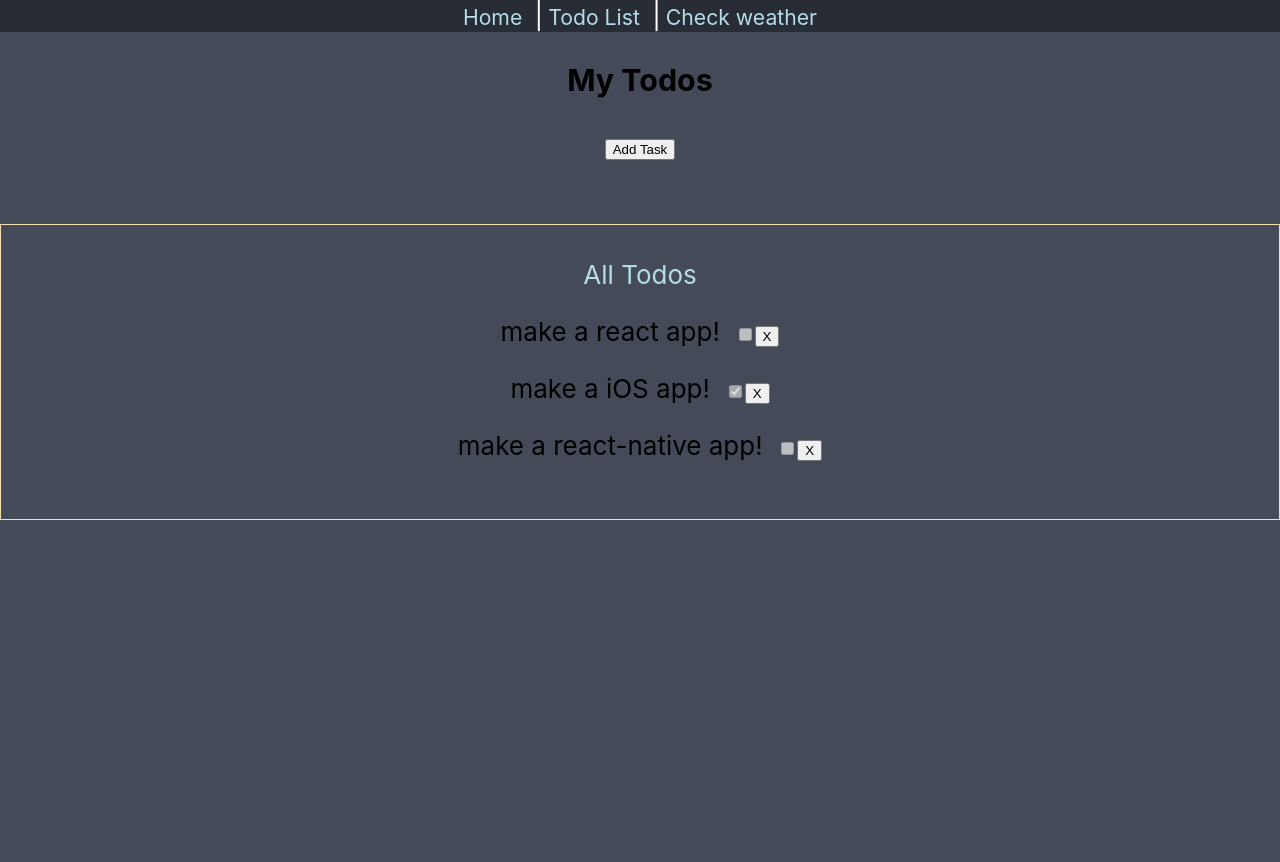
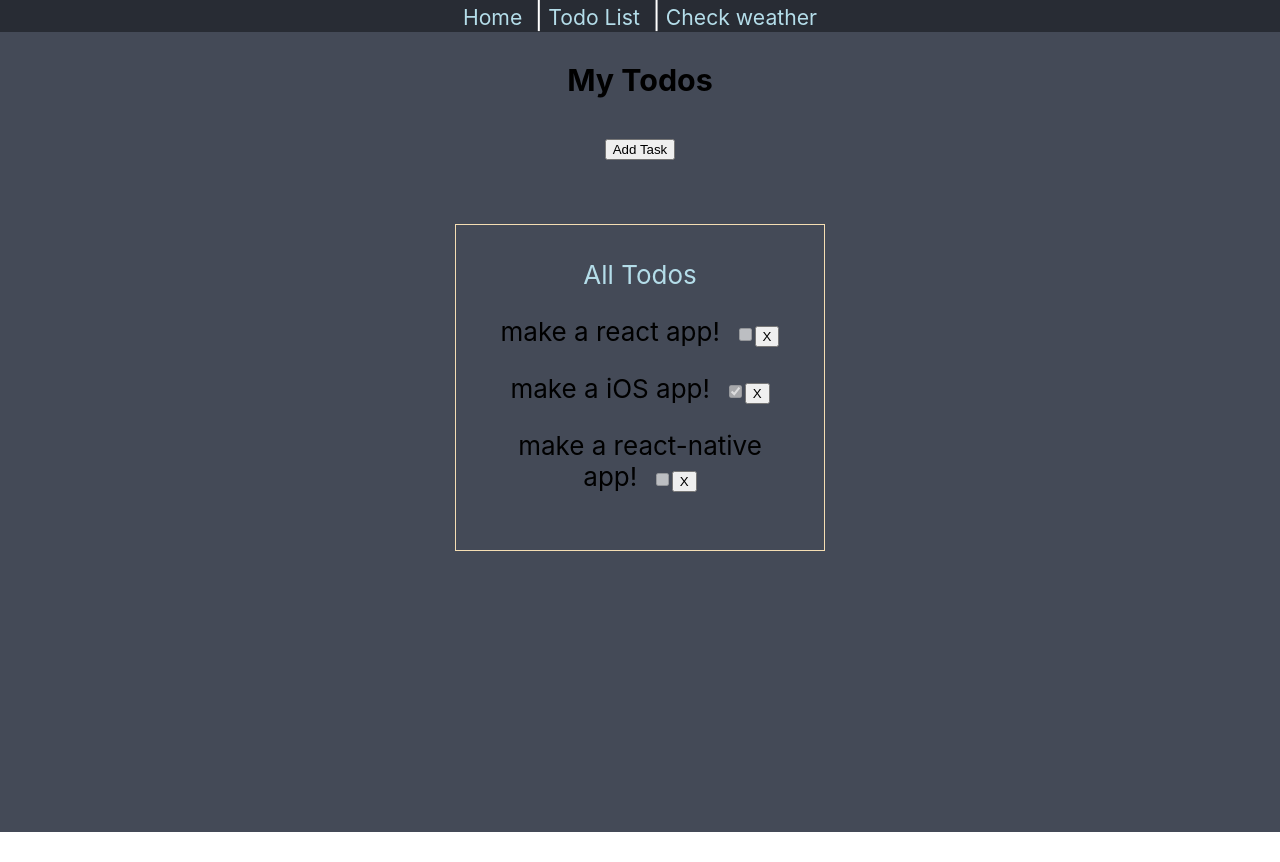
Before and after one commit to yoni-g/todos-typescript-learn, a React (Create React App) app: page /#/todos in a window 1280 px wide. After the commit the page ends 832 px from the top, so only its background shows below. Built offline with nearby package versions, Linux system fonts and the light colour scheme.

Commit message:
fixed css on TodoPage

```diff
--- a/src/App.css
+++ b/src/App.css
@@ -46,6 +46,7 @@
   padding: 0.5rem 2rem 2rem 2rem;
 }
 .TodosContainer{
+  width: 19rem;
   margin-top: 4rem;
 }
 .TodosContainer>p{
--- a/src/pages/HomeContainer.tsx
+++ b/src/pages/HomeContainer.tsx
@@ -9,7 +9,7 @@ export default class HomePage extends React.Component<{}, {}> {
         return (
             <>
                 <Title title={this.homeTitle} />
-                <p>{"Having some fun with react+Typesciprt"}</p>
+                <p>{"Having some fun with reactJS+Typesciprt"}</p>
             </>
         )
     }
--- a/src/pages/TodoContainer.css
+++ b/src/pages/TodoContainer.css
@@ -0,0 +1,14 @@
+.TodoContainer{
+    display: flex;
+    flex-direction: column;
+    flex-wrap: wrap;
+}
+.TodoContainer-row{
+    flex-direction: row;
+    flex-grow: 1;
+    /* order: 1; */
+}
+.TodoContainer-col{
+    flex-grow: 2;
+    text-align: -webkit-center;
+}
--- a/src/pages/TodoContainer.tsx
+++ b/src/pages/TodoContainer.tsx
@@ -1,17 +1,13 @@
 import React from 'react';
-// import { HashRouter as Router, Route, Link, Switch } from 'react-router-dom'
-// import logo from './logo.svg';
+
 import Todo from "../modals/Todo";
 import { generateId } from "../utils/generateUniqueId"
 
 import Title from '../components/Title/Title';
-// import TodoItem from '../components/TodoItem/TodoItem';
 import AddTaskPanel from '../components/AddTaskPanel/AddTaskPanel';
-
-
+import TodosList from '../components/TodosList/TodosList';
 
 import './TodoContainer.css';
-import TodosList from '../components/TodosList/TodosList';
 
 interface TodoState {
   todos: Todo[],
@@ -65,26 +61,29 @@ export default class TodoPage extends React.Component<{}, TodoState> {
   render(){
     return (
       <div className="TodoContainer">
-          <header className="TodoContainer-header">
-            <div className="HeaderContainer">
+          <div className="TodoContainer-row">
             <Title title={this.title} />
             <button onClick={() => this.toggleEdit()}>
               {this.state.editMode ? 'Finish' : 'Add Task'}
             </button>
           </div>
+          <div className="TodoContainer-row">
+            <div className="TodoContainer-col">
               { this.state.editMode &&
                   <AddTaskPanel
                     onCreateTask={(todo: Todo) => this.addTask(todo)}
                   />
               }
+            </div>
+            <div className="TodoContainer-col">
               { this.state.todos.length > 0 &&
                   <TodosList
                     todoItems={this.state.todos}
                     deleteTask={(id: string) => this.deleteTask(id)}
                   />
               }
-
-          </header>
+            </div>
+          </div>
       </div>
     );
 
```
Lines whose indentation alone changed are shown as unchanged.
